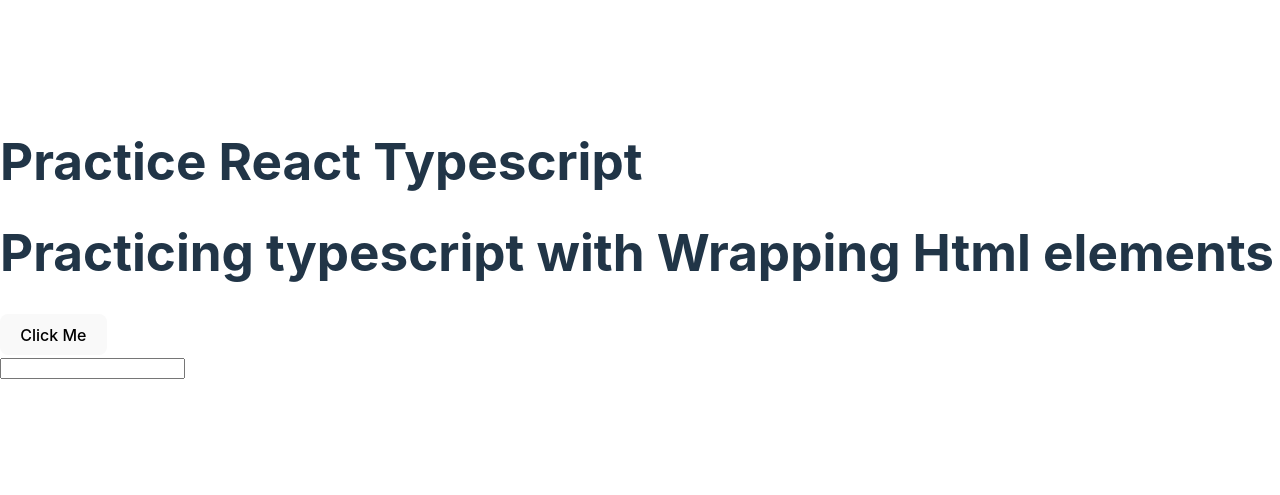
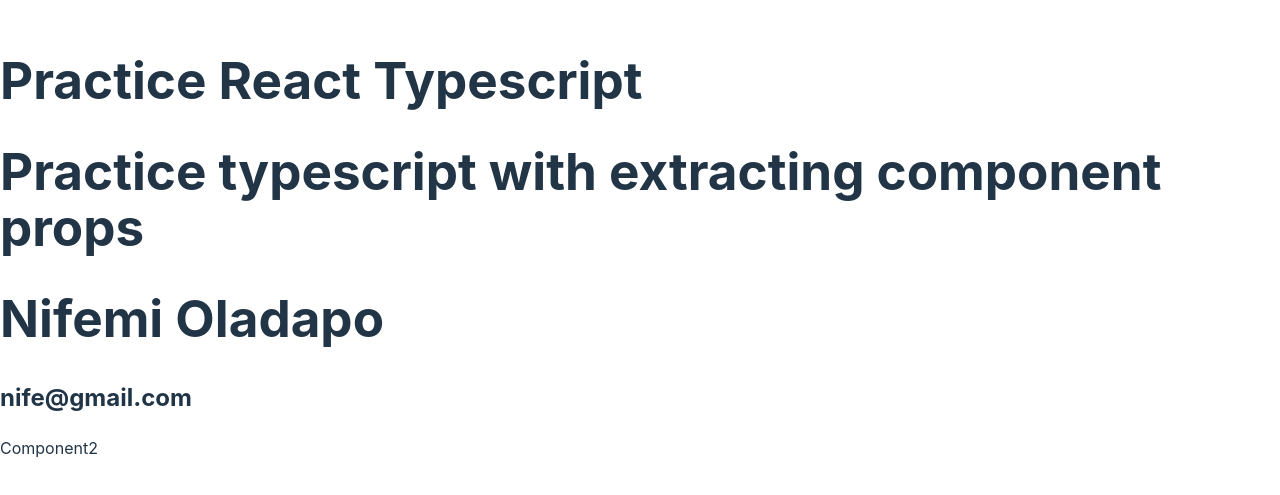
Before and after one commit to NifemiOladapo/Learning-React-Typescript, a React (Vite) app: page / in a window 1280 px wide. Shown: the part 161-656 px from the top of the page. Built offline with nearby package versions, Linux system fonts and the light colour scheme.

Commit message:
Practiced typescript by extracting the props of a component making it to be used for another component

```diff
--- a/src/App.tsx
+++ b/src/App.tsx
@@ -1,10 +1,10 @@
-import WrappingHtmlElement from "./WrappingHtmlElements/WrappingHtmlElement";
+import ExtractComponentProps from "./ExtractComponentPropsType/ExtractComponentProps";
 
 const App = ()=>{
   return (
     <div>
       <h1>Practice React Typescript</h1>
-     <WrappingHtmlElement />
+     <ExtractComponentProps />
     </div>
   )
 }
--- /dev/null
+++ b/src/ExtractComponentPropsType/Component1.tsx
@@ -0,0 +1,15 @@
+export type Component1Props = {
+    username : string
+    email : string
+}
+
+const Component1 = ({username, email}:Component1Props) => {
+  return (
+    <div>
+        <h1>{username}</h1>
+        <h2>{email}</h2>
+    </div>
+  )
+}
+
+export default Component1
--- /dev/null
+++ b/src/ExtractComponentPropsType/Component2.tsx
@@ -0,0 +1,9 @@
+import Component1 from "./COmponent1"
+
+const Component2 = ({}:React.ComponentProps<typeof Component1>) => {
+  return (
+    <div>Component2</div>
+  )
+}
+
+export default Component2
--- /dev/null
+++ b/src/ExtractComponentPropsType/ExtractComponentProps.tsx
@@ -0,0 +1,14 @@
+import Component1 from "./COmponent1"
+import Component2 from "./Component2"
+
+const ExtractComponentProps = () => {
+  return (
+    <div>
+        <h1>Practice typescript with extracting component props</h1>
+        <Component1 email="nife@gmail.com" username="Nifemi Oladapo"/>
+        <Component2 email="kola@gmail.com" username="Kolawole Oladapo"/>
+    </div>
+  )
+}
+
+export default ExtractComponentProps
```
